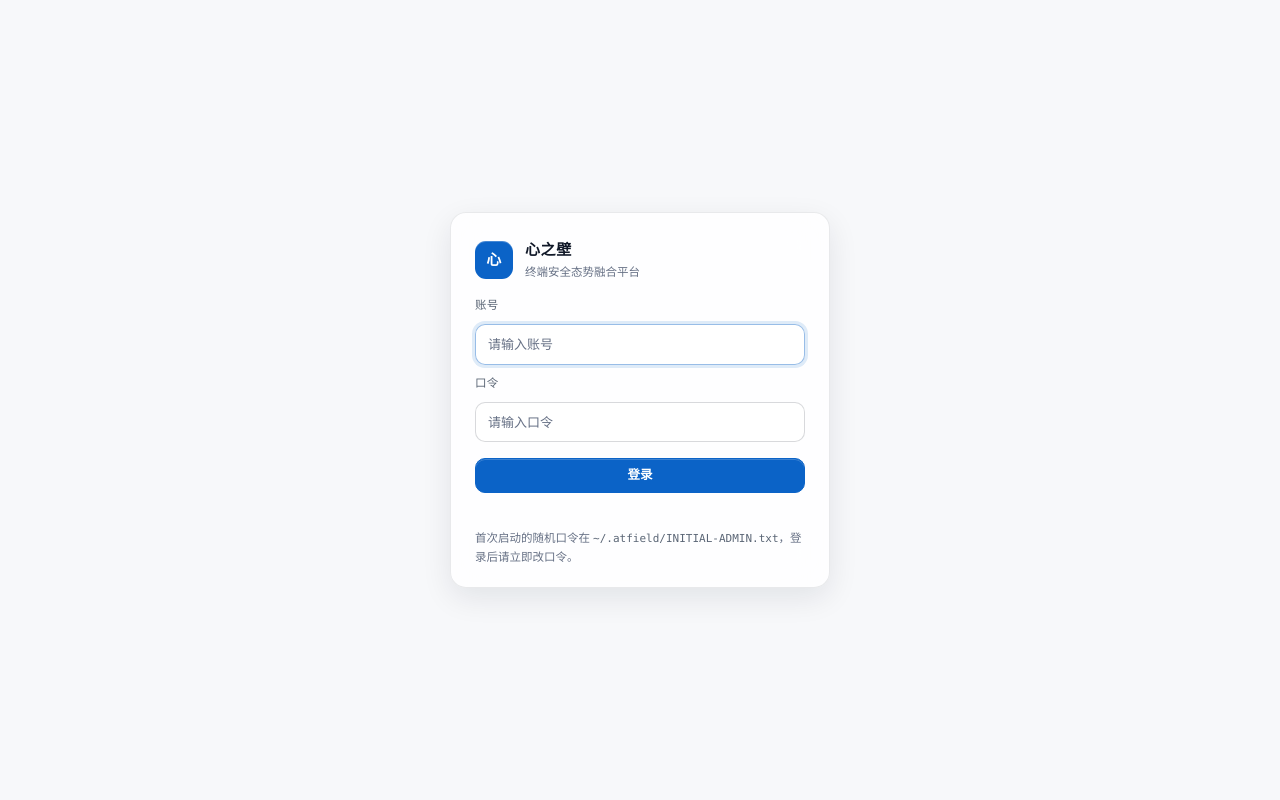
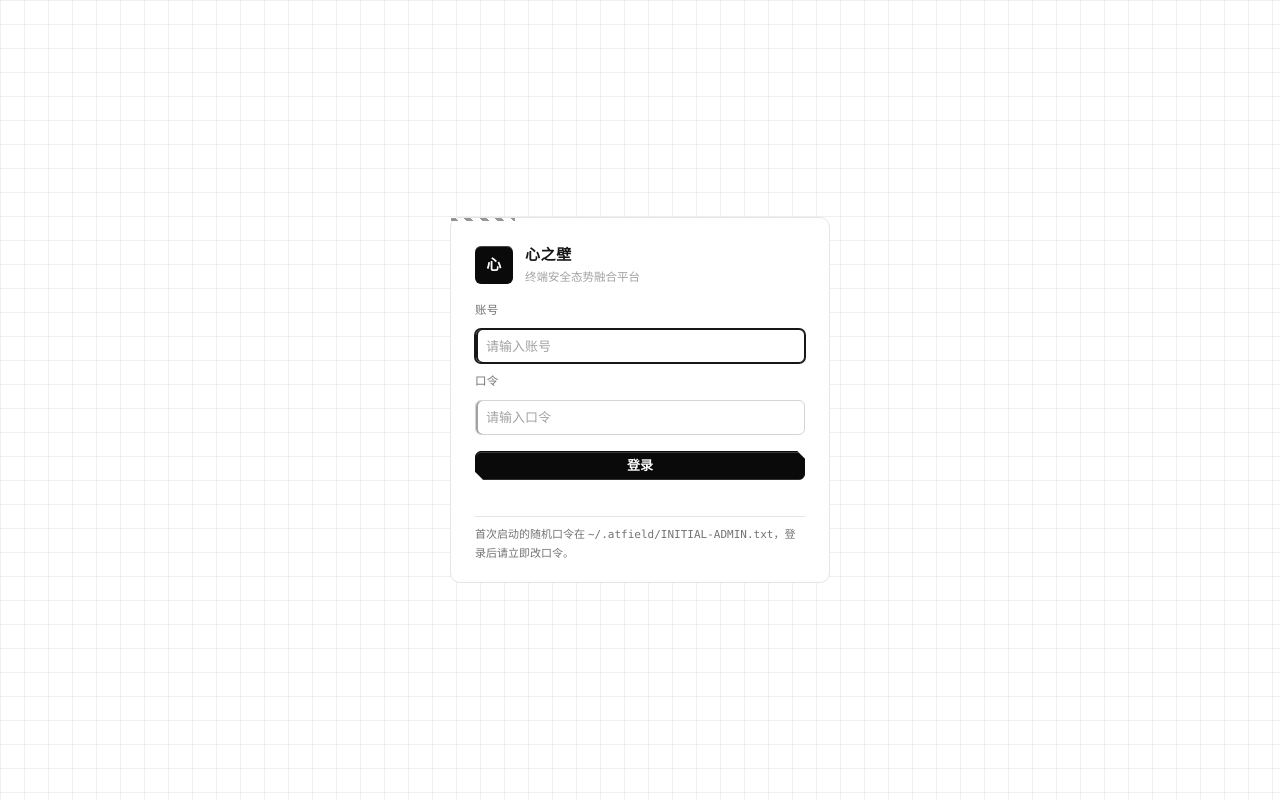
Before and after one commit to Kur1sulab/atfield, a plain HTML site: page atfield/web/index.html in a window 1280 px wide. Drawn offline with Linux system fonts and the light colour scheme; no server answers.

Commit message:
feat(ui): 接入 AR TEX 共享视觉层（artex.css + 桥接层）
artex.css 是框架无关的纯 CSS 皮肤（来源：lance globals.css 的 :root 令牌
+ 机甲装饰层），任何自研控制台加一行 link 就能拿到同一观感，不需要 React
也不需要构建；aegis-artex.css 是桥接层，把心之壁自己的令牌钉到 AR TEX 的
零彩度色板、拆掉毛玻璃与光晕，再接装饰钩子。

纪律：桥接层只改写令牌与装饰，不动布局结构与交互逻辑。
index.html 加 data-artex 与两行 link，8866 实测四个静态资源均 200。

```diff
--- /dev/null
+++ b/atfield/web/aegis-artex.css
@@ -0,0 +1,300 @@
+/* ============================================================================
+   AR TEX · 心之壁 AEGIS 桥接层
+   ----------------------------------------------------------------------------
+   职责：把心之壁自己的令牌（--bg/--panel/--accent/--glass-*）钉到 AR TEX 的
+         零彩度色板，并拆掉毛玻璃/光晕，最后接上 artex.css 的机甲装饰。
+   纪律：本文件只改写令牌与装饰，不动布局结构与交互逻辑。
+   加载：在 style.css 之后、artex.css 之前引入（artex.css 负责装饰钩子）。
+   ========================================================================== */
+
+/* ------------------------------------------------------------ 令牌覆盖 */
+:root,
+:root[data-theme="dark"] {
+  --bg: #0a0a0a;
+  --bg-2: #0f0f0f;
+  --side: #0a0a0a;
+  --panel: #141414;
+  --panel-hi: #1a1a1a;
+  --bar: #0a0a0a;
+
+  --text: #ededed;
+  --muted: #8a8a8a;
+  --faint: #6b6b6b;
+
+  --accent: #ededed;
+  --accent-fill: #ededed;
+  --accent-weak: rgba(255, 255, 255, 0.09);
+  --accent-line: #383838;
+  --on-accent: #0a0a0a;
+
+  --ok: #ededed;
+  --warn: #c4c4c4;
+  --amber: #c4c4c4;
+  --bad: oklch(0.637 0.208 25.331);
+  --info: #8a8a8a;
+  --neutral: #6b6b6b;
+
+  --line: #262626;
+  --line-hi: #383838;
+  --hover: rgba(255, 255, 255, 0.05);
+
+  --r: 10px;
+  --r-sm: 6px;
+  --r-xs: 4px;
+
+  --glass-hi: transparent;
+  --glass-lo: transparent;
+  --login-glow: transparent;
+  --login-veil: rgba(0, 0, 0, 0.6);
+  --gauge-track: #262626;
+  /* 主题切换圆点也去色：AR TEX 不允许一处彩点破坏整页零彩度 */
+  --sw-dark: #ededed;
+  --sw-light: #ffffff;
+}
+
+:root[data-theme="light"] {
+  --bg: #ffffff;
+  --bg-2: #fafafa;
+  --side: #ffffff;
+  --panel: #ffffff;
+  --panel-hi: #f5f5f5;
+  --bar: #ffffff;
+
+  --text: #171717;
+  --muted: #737373;
+  --faint: #a3a3a3;
+
+  --accent: #171717;
+  --accent-fill: #0a0a0a;
+  --accent-weak: rgba(0, 0, 0, 0.07);
+  --accent-line: #d4d4d4;
+  --on-accent: #ffffff;
+
+  --ok: #171717;
+  --warn: #525252;
+  --amber: #525252;
+  --bad: oklch(0.577 0.245 27.325);
+  --info: #737373;
+  --neutral: #a3a3a3;
+
+  --line: #e5e5e5;
+  --line-hi: #d4d4d4;
+  --hover: rgba(0, 0, 0, 0.04);
+
+  --r: 10px;
+  --r-sm: 6px;
+  --r-xs: 4px;
+
+  --glass-hi: transparent;
+  --glass-lo: transparent;
+  --login-glow: transparent;
+  --login-veil: rgba(0, 0, 0, 0.32);
+  --gauge-track: #e5e5e5;
+}
+
+/* 字体：全站走系统栈，数字/状态一律等宽 */
+:root,
+:root[data-theme="dark"],
+:root[data-theme="light"] {
+  --font: -apple-system, "SF Pro Text", "Helvetica Neue", "PingFang SC",
+          "Hiragino Sans GB", "Microsoft YaHei", sans-serif;
+  --mono: ui-monospace, "SF Mono", SFMono-Regular, "JetBrains Mono", Menlo,
+          Consolas, monospace;
+}
+
+/* --------------------------------------------------- 拆毛玻璃、去光晕、收圆角 */
+html body * {
+  backdrop-filter: none !important;
+  -webkit-backdrop-filter: none !important;
+}
+html body { background-image: none !important; }
+html body .sidebar,
+html body .topbar,
+html body .glass,
+html body .login-card,
+html body .panel,
+html body .toast {
+  backdrop-filter: none !important;
+  -webkit-backdrop-filter: none !important;
+  box-shadow: none !important;
+}
+html body .sidebar,
+html body .topbar { background: var(--bg) !important; }
+html body .login-card,
+html body .glass,
+html body .panel { background: var(--panel) !important; }
+html body .login { background: transparent !important; }
+/* 登录页也铺 24px 仪表网格（AR TEX 全局底纹） */
+html body,
+html body .login {
+  background-image:
+    linear-gradient(to right, color-mix(in oklab, var(--line) 60%, transparent) 1px, transparent 1px),
+    linear-gradient(to bottom, color-mix(in oklab, var(--line) 60%, transparent) 1px, transparent 1px) !important;
+  background-size: 24px 24px !important;
+  background-attachment: fixed !important;
+  background-color: var(--bg) !important;
+}
+/* 圆角统一收窄到机甲取向（大圆角是 iOS 味，与 AR TEX 相冲） */
+html body .login-brand .logo,
+html body .logo { border-radius: var(--r-sm) !important; }
+html body .pill,
+html body .panel-tag { border-radius: 999px !important; }
+
+/* ------------------------------------------------------------ 机甲装饰 */
+/* 24px 仪表网格：铺在主内容区，侧栏/顶栏保持实底 */
+html body .content {
+  background-image:
+    linear-gradient(to right, color-mix(in oklab, var(--line) 60%, transparent) 1px, transparent 1px),
+    linear-gradient(to bottom, color-mix(in oklab, var(--line) 60%, transparent) 1px, transparent 1px);
+  background-size: 24px 24px;
+  background-attachment: local;
+}
+
+/* 顶栏：左侧 96px 45° 铭牌条纹 + 底部极淡基线 */
+html body .topbar { position: relative; }
+html body .topbar::before {
+  content: "";
+  position: absolute;
+  left: 0;
+  bottom: 0;
+  width: 96px;
+  height: 3px;
+  background-image: repeating-linear-gradient(45deg, var(--text) 0 5px, transparent 5px 11px);
+  opacity: 0.4;
+  pointer-events: none;
+}
+html body .topbar::after {
+  content: "";
+  position: absolute;
+  left: 0;
+  right: 0;
+  bottom: 0;
+  height: 1px;
+  background: var(--line);
+  opacity: 0.7;
+  pointer-events: none;
+}
+
+/* 面板：隐形描边 → hover 亮起 + 12px 角标括号 */
+html body .panel {
+  position: relative;
+  border: 1px solid transparent !important;
+  box-shadow: inset 0 0 0 1px color-mix(in oklab, var(--line) 55%, transparent) !important;
+  transition: box-shadow 160ms ease;
+}
+html body .panel:hover {
+  box-shadow: inset 0 0 0 1px color-mix(in oklab, var(--line) 40%, var(--text)) !important;
+}
+html body .panel::before,
+html body .panel::after {
+  content: "";
+  position: absolute;
+  width: 12px;
+  height: 12px;
+  border-color: var(--text);
+  border-style: solid;
+  opacity: 0.18;
+  transition: opacity 160ms ease;
+  pointer-events: none;
+  z-index: 1;
+}
+html body .panel::before { top: -1px; left: -1px; border-width: 1px 0 0 1px; }
+html body .panel::after { right: -1px; bottom: -1px; border-width: 0 1px 1px 0; }
+html body .panel:hover::before,
+html body .panel:hover::after { opacity: 0.6; }
+
+/* 面板标题：等宽铭牌小字 */
+html body .panel-head h3 {
+  font-family: var(--mono);
+  font-size: 11px;
+  letter-spacing: 0.1em;
+  text-transform: uppercase;
+  color: var(--muted);
+}
+
+/* 侧栏分组标题：// 前缀 */
+html body .side-title::before {
+  content: "// ";
+  opacity: 0.5;
+  font-family: var(--mono);
+}
+
+/* 主按钮：切角 */
+html body .btn.primary,
+html body .btn.mint {
+  clip-path: polygon(0 0, calc(100% - 8px) 0, 100% 8px, 100% 100%, 8px 100%, 0 calc(100% - 8px));
+  border-radius: var(--r-sm) !important;
+  filter: none !important;
+}
+html body .btn[disabled] {
+  background: transparent !important;
+  border: 1px solid var(--line) !important;
+  color: var(--muted) !important;
+  opacity: 1 !important;
+}
+
+/* 导航选中：左导轨 */
+html body .nav-item {
+  box-shadow: inset 2px 0 0 0 transparent;
+  transition: background 160ms ease, box-shadow 160ms ease;
+}
+html body .nav-item.active {
+  box-shadow: inset 2px 0 0 0 var(--text);
+}
+html body .nav-item .dot { background: var(--muted); }
+html body .nav-item.active .dot { background: var(--text); }
+
+/* 输入框：左侧 2px 竖线导轨 */
+html body input:not([type="checkbox"]):not([type="radio"]),
+html body textarea,
+html body select {
+  box-shadow: inset 2px 0 0 0 color-mix(in oklab, var(--text) 40%, transparent);
+  border-radius: var(--r-sm) !important;
+}
+html body input:focus,
+html body textarea:focus,
+html body select:focus {
+  border-color: var(--text) !important;
+  box-shadow: inset 2px 0 0 0 var(--text), 0 0 0 1px var(--text) !important;
+}
+
+/* 表头：铭牌式大写小字 */
+html body thead th {
+  text-transform: uppercase;
+  letter-spacing: 0.08em;
+  font-size: 11px;
+  font-weight: 500;
+  color: var(--muted);
+}
+
+/* 数字一律等宽对齐 */
+html body { font-variant-numeric: tabular-nums; }
+html body .pill,
+html body .badge,
+html body .ver,
+html body .cd,
+html body code,
+html body kbd { font-family: var(--mono); }
+
+/* 登录卡：去掉玻璃拟态，改成告示牌 */
+html body .login-card {
+  border: 1px solid var(--line) !important;
+  border-radius: var(--r) !important;
+  position: relative;
+}
+html body .login-card::before {
+  content: "";
+  position: absolute;
+  left: 0;
+  top: 0;
+  width: 64px;
+  height: 3px;
+  background-image: repeating-linear-gradient(45deg, var(--text) 0 5px, transparent 5px 11px);
+  opacity: 0.45;
+}
+html body .login-hint {
+  font-size: 11px;
+  color: var(--muted);
+  border-top: 1px solid var(--line);
+  padding-top: 8px;
+}
--- /dev/null
+++ b/atfield/web/artex.css
@@ -0,0 +1,444 @@
+/* ============================================================================
+   AR TEX · 共享视觉层（v1.0）
+   ----------------------------------------------------------------------------
+   来源：lance 平台 web/src/app/globals.css 的 :root 令牌 + 「Lance 机甲装饰层」
+   定位：与框架无关的纯 CSS 皮肤。任何自研控制台（raw HTML / Go embed / Python
+         模板）加一行 <link> 就能拿到 AR TEX 的全部观感，不需要 React、不需要构建。
+
+   纪律（与 lance 一致）：
+   1. 全部颜色只出现在本文件的令牌块；组件层只用 var()。
+   2. 零色相装饰：底色/边线/图表一律零彩度（oklch * 0 0），唯一例外是危险红。
+   3. 装饰全是几何与排版：24px 网格、45° 铭牌条纹、角标括号、切角按钮、竖线导轨。
+      禁止光斑、渐变背景、玻璃扩散、drop-shadow 光晕。
+   4. 数字一律 tabular-nums，标签一律等宽大写小字。
+
+   用法：
+     <html data-artex="light">           浅色（默认）
+     <html data-artex="dark">            深色
+     <link rel="stylesheet" href="artex.css">
+   ========================================================================== */
+
+/* ---------------------------------------------------------------- 令牌 */
+:root {
+  /* 结构 */
+  --a-r: 10px;
+  --a-r-sm: 6px;
+  --a-r-xs: 4px;
+  --a-gap: 12px;
+  --a-pad: 16px;
+  --a-dur: 160ms;
+  --a-font: -apple-system, "SF Pro Text", "Helvetica Neue", "PingFang SC",
+            "Hiragino Sans GB", "Microsoft YaHei", sans-serif;
+  --a-mono: ui-monospace, "SF Mono", SFMono-Regular, "JetBrains Mono", Menlo,
+            Consolas, "Liberation Mono", monospace;
+  --a-fz: 13px;
+  --a-fz-sm: 12px;
+  --a-fz-xs: 11px;
+}
+
+/* 浅色（默认） */
+:root,
+:root[data-artex="light"] {
+  color-scheme: light;
+  --a-bg: #ffffff;
+  --a-surface: #fafafa;
+  --a-panel: #ffffff;
+  --a-panel-2: #f5f5f5;
+  --a-fg: #171717;
+  --a-fg-2: #404040;
+  --a-muted: #737373;
+  --a-faint: #a3a3a3;
+  --a-line: #e5e5e5;
+  --a-line-2: #d4d4d4;
+  --a-ink: #0a0a0a;
+  --a-ink-fg: #fafafa;
+  --a-hover: rgba(0, 0, 0, 0.04);
+  --a-active: rgba(0, 0, 0, 0.07);
+  --a-danger: oklch(0.577 0.245 27.325);
+  --a-ok: #171717;      /* 状态在 AR TEX 里只靠明度与形状区分 */
+  --a-warn: #525252;
+  --a-info: #737373;
+  --a-scrim: rgba(0, 0, 0, 0.32);
+}
+
+/* 深色 */
+:root[data-artex="dark"] {
+  color-scheme: dark;
+  --a-bg: #0a0a0a;
+  --a-surface: #0f0f0f;
+  --a-panel: #141414;
+  --a-panel-2: #1a1a1a;
+  --a-fg: #ededed;
+  --a-fg-2: #c4c4c4;
+  --a-muted: #8a8a8a;
+  --a-faint: #6b6b6b;
+  --a-line: #262626;
+  --a-line-2: #383838;
+  --a-ink: #ededed;
+  --a-ink-fg: #0a0a0a;
+  --a-hover: rgba(255, 255, 255, 0.05);
+  --a-active: rgba(255, 255, 255, 0.09);
+  --a-danger: oklch(0.637 0.208 25.331);
+  --a-ok: #ededed;
+  --a-warn: #c4c4c4;
+  --a-info: #8a8a8a;
+  --a-scrim: rgba(0, 0, 0, 0.6);
+}
+
+/* ---------------------------------------------------------------- 基座 */
+html[data-artex] {
+  background: var(--a-bg);
+  color: var(--a-fg);
+}
+html[data-artex] body {
+  margin: 0;
+  background: var(--a-bg);
+  color: var(--a-fg);
+  font-family: var(--a-font);
+  font-size: var(--a-fz);
+  font-variant-numeric: tabular-nums;
+  -webkit-font-smoothing: antialiased;
+}
+html[data-artex] code,
+html[data-artex] kbd,
+html[data-artex] pre,
+html[data-artex] samp,
+html[data-artex] .mono,
+html[data-artex] [data-artex-mono] {
+  font-family: var(--a-mono);
+  font-variant-numeric: tabular-nums;
+}
+html[data-artex] a { color: inherit; }
+html[data-artex] *:focus-visible {
+  outline: 2px solid var(--a-fg);
+  outline-offset: 1px;
+}
+/* 滚动条：细条，不自绘 webkit 轨道（会出白方块） */
+html[data-artex] * {
+  scrollbar-width: thin;
+  scrollbar-color: var(--a-line-2) transparent;
+}
+
+/* ------------------------------------------------ 装饰 1 · 24px 仪表网格 */
+html[data-artex] body {
+  background-image:
+    linear-gradient(to right, color-mix(in oklab, var(--a-line) 60%, transparent) 1px, transparent 1px),
+    linear-gradient(to bottom, color-mix(in oklab, var(--a-line) 60%, transparent) 1px, transparent 1px);
+  background-size: 24px 24px;
+  background-attachment: fixed;
+}
+/* 网格之上再铺一层实底，保证内容区不花 */
+html[data-artex] [data-artex-solid],
+html[data-artex] .topbar,
+html[data-artex] header,
+html[data-artex] .sidebar,
+html[data-artex] .rail {
+  background-color: var(--a-bg);
+}
+
+/* ------------------------------------- 装饰 2 · 顶栏 45° 铭牌条纹 + 极淡基线 */
+html[data-artex] header,
+html[data-artex] .topbar {
+  position: relative;
+  border-bottom: 1px solid transparent;
+}
+html[data-artex] header::before,
+html[data-artex] .topbar::before {
+  content: "";
+  position: absolute;
+  left: 0;
+  bottom: 0;
+  width: 96px;
+  height: 3px;
+  background-image: repeating-linear-gradient(45deg, var(--a-fg) 0 5px, transparent 5px 11px);
+  opacity: 0.4;
+  pointer-events: none;
+}
+html[data-artex] header::after,
+html[data-artex] .topbar::after {
+  content: "";
+  position: absolute;
+  left: 0;
+  right: 0;
+  bottom: 0;
+  height: 1px;
+  background: var(--a-line);
+  opacity: 0.7;
+  pointer-events: none;
+}
+
+/* ------------------------------------------- 装饰 3 · 页标题左侧粗竖条 */
+html[data-artex] h1 {
+  font-size: 15px;
+  font-weight: 600;
+  letter-spacing: 0.01em;
+  margin: 0 0 14px;
+}
+html[data-artex] h1::before {
+  content: "";
+  display: inline-block;
+  width: 3px;
+  height: 0.82em;
+  margin-right: 10px;
+  vertical-align: -0.06em;
+  background: var(--a-fg);
+}
+html[data-artex] h2 {
+  font-size: 13px;
+  font-weight: 600;
+  letter-spacing: 0.02em;
+  margin: 0 0 10px;
+}
+/* 分区小标题：等宽大写铭牌 */
+html[data-artex] [data-artex-label] {
+  font-family: var(--a-mono);
+  font-size: var(--a-fz-xs);
+  letter-spacing: 0.14em;
+  text-transform: uppercase;
+  color: var(--a-muted);
+}
+
+/* --------------------------------------- 装饰 4 · 卡片：隐形描边 + 角标括号 */
+html[data-artex] [data-artex-card] {
+  position: relative;
+  background: var(--a-panel);
+  border: 1px solid transparent;
+  border-radius: var(--a-r);
+  box-shadow: inset 0 0 0 1px color-mix(in oklab, var(--a-line) 55%, transparent);
+  transition: box-shadow var(--a-dur) ease;
+}
+html[data-artex] [data-artex-card]:hover {
+  box-shadow: inset 0 0 0 1px color-mix(in oklab, var(--a-line) 40%, var(--a-fg));
+}
+html[data-artex] [data-artex-card]::before,
+html[data-artex] [data-artex-card]::after {
+  content: "";
+  position: absolute;
+  width: 12px;
+  height: 12px;
+  border-color: var(--a-fg);
+  border-style: solid;
+  opacity: 0.18;
+  transition: opacity var(--a-dur) ease;
+  pointer-events: none;
+}
+html[data-artex] [data-artex-card]::before {
+  top: -1px;
+  left: -1px;
+  border-width: 1px 0 0 1px;
+}
+html[data-artex] [data-artex-card]::after {
+  right: -1px;
+  bottom: -1px;
+  border-width: 0 1px 1px 0;
+}
+html[data-artex] [data-artex-card]:hover::before,
+html[data-artex] [data-artex-card]:hover::after {
+  opacity: 0.6;
+}
+
+/* --------------------------------------------- 装饰 5 · 实心按钮切角 */
+html[data-artex] [data-artex-btn="primary"],
+html[data-artex] button.primary,
+html[data-artex] .btn.primary {
+  background: var(--a-ink);
+  color: var(--a-ink-fg);
+  border: 1px solid var(--a-ink);
+  border-radius: var(--a-r-sm);
+  padding: 7px 14px;
+  font-size: var(--a-fz);
+  font-family: inherit;
+  cursor: pointer;
+  clip-path: polygon(0 0, calc(100% - 8px) 0, 100% 8px, 100% 100%, 8px 100%, 0 calc(100% - 8px));
+  transition: opacity var(--a-dur) ease;
+}
+html[data-artex] [data-artex-btn="primary"]:hover,
+html[data-artex] button.primary:hover,
+html[data-artex] .btn.primary:hover {
+  opacity: 0.86;
+}
+/* 次级按钮：纯描边 */
+html[data-artex] [data-artex-btn="ghost"],
+html[data-artex] .btn.ghost {
+  background: transparent;
+  color: var(--a-fg);
+  border: 1px solid var(--a-line-2);
+  border-radius: var(--a-r-sm);
+  padding: 7px 14px;
+  cursor: pointer;
+}
+html[data-artex] .btn.ghost:hover {
+  border-color: var(--a-fg);
+}
+/* disabled：描边待激活，不是死灰块 */
+html[data-artex] button:disabled,
+html[data-artex] button[aria-disabled="true"],
+html[data-artex] .btn:disabled {
+  background: transparent !important;
+  border: 1px solid var(--a-line) !important;
+  color: var(--a-muted) !important;
+  box-shadow: none !important;
+  cursor: not-allowed;
+}
+
+/* --------------------------------- 装饰 6 · 输入框左侧 2px 竖线导轨 */
+html[data-artex] input:not([type="checkbox"]):not([type="radio"]),
+html[data-artex] textarea,
+html[data-artex] select,
+html[data-artex] [data-artex-input] {
+  background: var(--a-bg);
+  color: var(--a-fg);
+  border: 1px solid var(--a-line-2);
+  border-radius: var(--a-r-sm);
+  padding: 7px 10px;
+  font-family: inherit;
+  font-size: var(--a-fz);
+  box-shadow: inset 2px 0 0 0 color-mix(in oklab, var(--a-fg) 40%, transparent);
+}
+html[data-artex] input::placeholder,
+html[data-artex] textarea::placeholder {
+  color: var(--a-faint);
+}
+html[data-artex] input:focus,
+html[data-artex] textarea:focus,
+html[data-artex] select:focus {
+  outline: none;
+  border-color: var(--a-fg);
+  box-shadow: inset 2px 0 0 0 var(--a-fg), 0 0 0 1px var(--a-fg);
+}
+
+/* ------------------- 装饰 7 · 侧栏：// 分组前缀 / 选中左导轨 / 品牌编号 */
+html[data-artex] [data-artex-group]::before {
+  content: "// ";
+  opacity: 0.5;
+  font-family: var(--a-mono);
+}
+html[data-artex] .nav-item,
+html[data-artex] [data-artex-nav] {
+  display: flex;
+  align-items: center;
+  gap: 8px;
+  width: 100%;
+  padding: 7px 10px;
+  border: 0;
+  border-radius: var(--a-r-sm);
+  background: transparent;
+  color: var(--a-fg-2);
+  font-family: inherit;
+  font-size: var(--a-fz);
+  text-align: left;
+  cursor: pointer;
+  box-shadow: inset 2px 0 0 0 transparent;
+  transition: background var(--a-dur) ease, box-shadow var(--a-dur) ease;
+}
+html[data-artex] .nav-item:hover,
+html[data-artex] [data-artex-nav]:hover {
+  background: var(--a-hover);
+  color: var(--a-fg);
+}
+html[data-artex] .nav-item.active,
+html[data-artex] [data-artex-nav][aria-current="page"] {
+  background: var(--a-active);
+  color: var(--a-fg);
+  box-shadow: inset 2px 0 0 0 var(--a-fg);
+}
+/* 品牌后挂单元编号 */
+html[data-artex] [data-artex-brand]::after {
+  content: " // UNIT-01";
+  font-family: var(--a-mono);
+  font-size: 9px;
+  letter-spacing: 0.14em;
+  color: var(--a-muted);
+  opacity: 0.75;
+  margin-left: 6px;
+  vertical-align: middle;
+}
+
+/* ------------------------------------------- 装饰 8 · 表头铭牌式大写小字 */
+html[data-artex] table {
+  width: 100%;
+  border-collapse: collapse;
+  font-size: var(--a-fz-sm);
+}
+html[data-artex] thead th {
+  text-transform: uppercase;
+  letter-spacing: 0.08em;
+  font-size: var(--a-fz-xs);
+  font-weight: 500;
+  color: var(--a-muted);
+  text-align: left;
+  padding: 8px 10px;
+  border-bottom: 1px solid var(--a-line);
+  white-space: nowrap;
+}
+html[data-artex] tbody td {
+  padding: 8px 10px;
+  border-bottom: 1px solid var(--a-line);
+  color: var(--a-fg-2);
+}
+html[data-artex] tbody tr:hover td {
+  background: var(--a-hover);
+  color: var(--a-fg);
+}
+html[data-artex] tbody td.num,
+html[data-artex] tbody td[data-num] {
+  font-family: var(--a-mono);
+  text-align: right;
+}
+
+/* --------------------------------------- 装饰 9 · 内容区顶部仪表刻度尺 */
+html[data-artex] [data-artex-cockpit]::before {
+  content: "";
+  display: block;
+  height: 7px;
+  margin: -4px 0 14px;
+  background-image: repeating-linear-gradient(
+    to right,
+    color-mix(in oklab, var(--a-fg) 30%, transparent) 0 1px,
+    transparent 1px 24px
+  );
+  background-position: 0 bottom;
+  background-size: 24px 7px;
+  background-repeat: repeat-x;
+  opacity: 0.55;
+  pointer-events: none;
+}
+
+/* ---------------------------------------------- 装饰 10 · 状态 chip */
+html[data-artex] [data-artex-chip] {
+  display: inline-flex;
+  align-items: center;
+  gap: 6px;
+  padding: 2px 8px;
+  border: 1px solid var(--a-line);
+  border-radius: 999px;
+  background: var(--a-panel-2);
+  font-family: var(--a-mono);
+  font-size: var(--a-fz-xs);
+  color: var(--a-muted);
+  white-space: nowrap;
+}
+html[data-artex] [data-artex-chip]::before {
+  content: "";
+  width: 5px;
+  height: 5px;
+  border-radius: 999px;
+  background: currentColor;
+}
+html[data-artex] [data-artex-chip="danger"] {
+  color: var(--a-danger);
+  border-color: color-mix(in oklab, var(--a-danger) 35%, transparent);
+  background: color-mix(in oklab, var(--a-danger) 8%, transparent);
+}
+html[data-artex] [data-artex-chip="ok"] {
+  color: var(--a-fg);
+}
+html[data-artex] [data-artex-chip="muted"] {
+  color: var(--a-faint);
+}
+
+/* -------------------------------------------------------- 滚动容器 */
+html[data-artex] [data-artex-scroll] {
+  overflow: auto;
+  overscroll-behavior: contain;
+}
--- a/atfield/web/index.html
+++ b/atfield/web/index.html
@@ -22,9 +22,12 @@
     localStorage.setItem("atfield.theme", t);
   } catch (e) {}
   document.documentElement.setAttribute("data-theme", t);
+  document.documentElement.setAttribute("data-artex", t === "dark" ? "dark" : "light");
 })();
 </script>
 <link rel="stylesheet" href="style.css">
+<link rel="stylesheet" href="aegis-artex.css">
+<link rel="stylesheet" href="artex.css">
 </head>
 <body>
 <div class="login" id="login" hidden>
```
